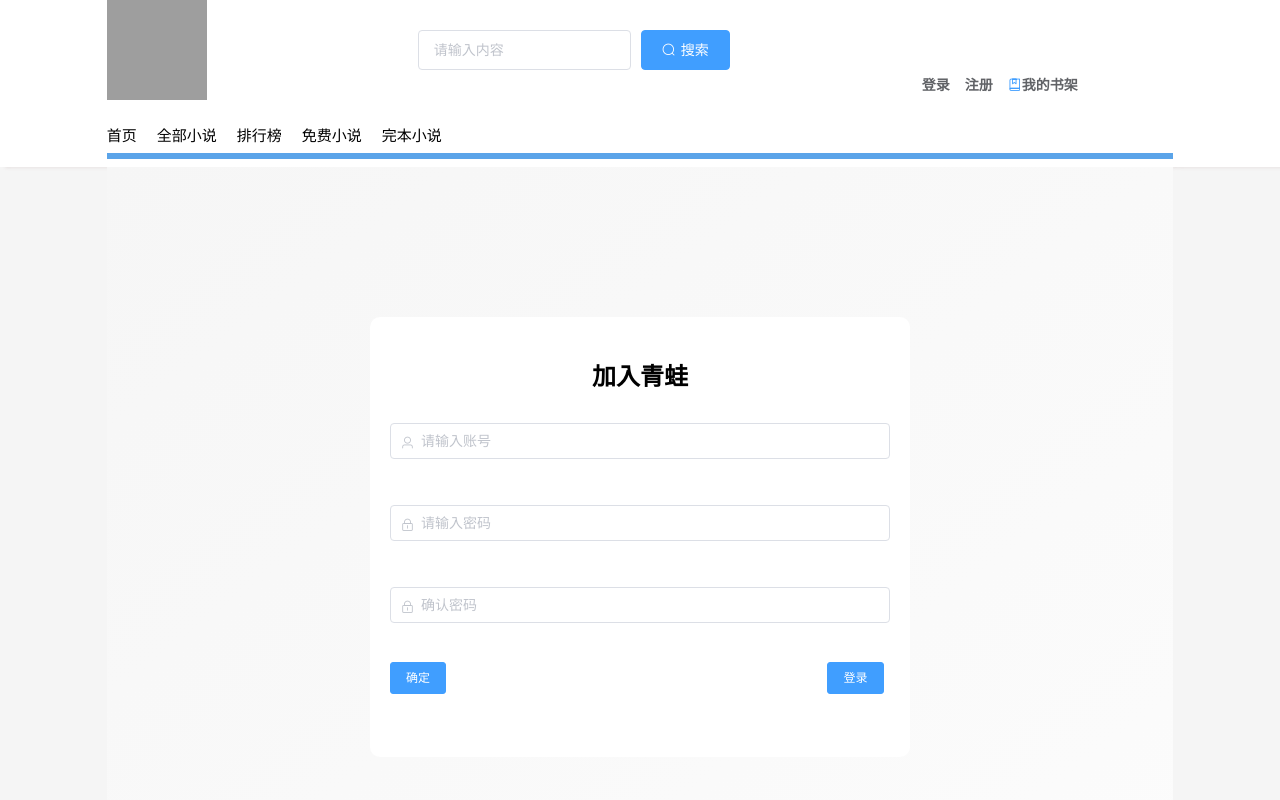
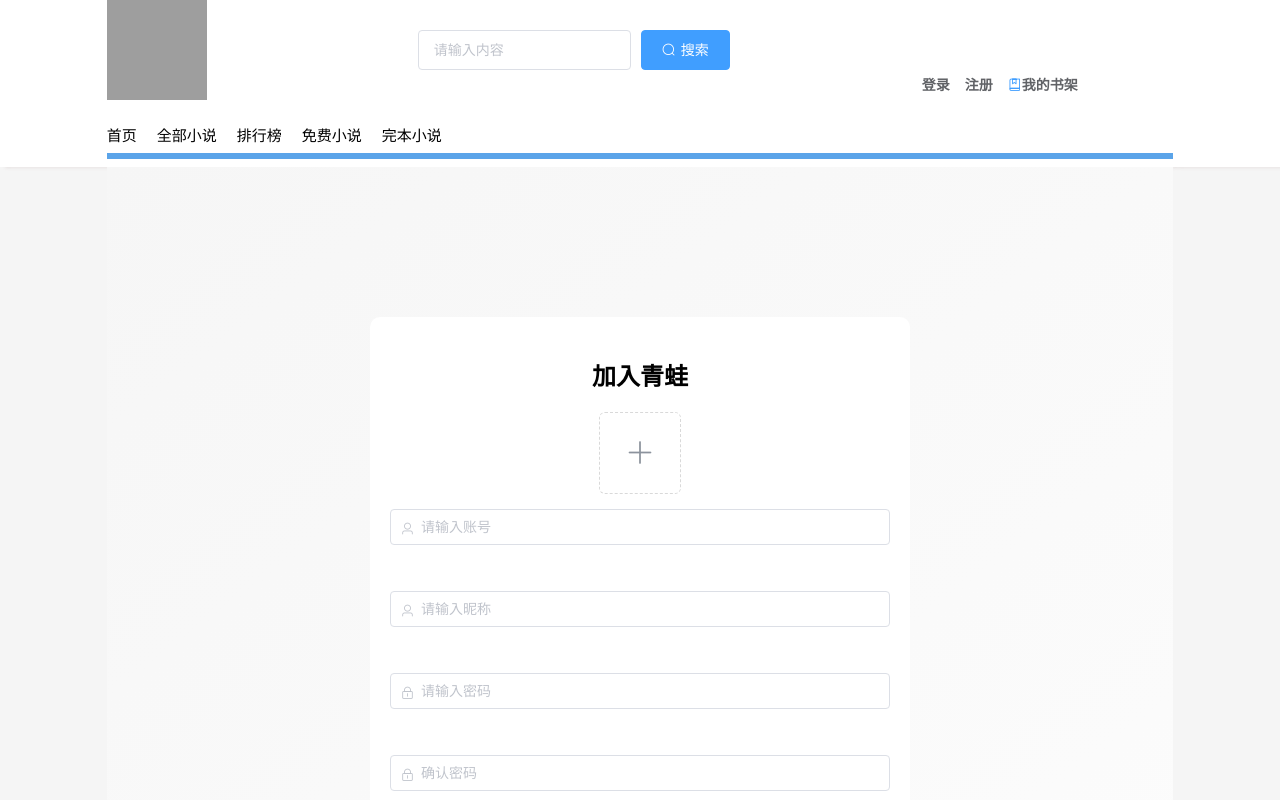
Before and after one commit to sunao-1106/frog-novel-vue, a Vue app: page /register in a window 1280 px wide. Shown: the top 800 px of the page. Built offline with nearby package versions, Linux system fonts and the light colour scheme; grey boxes are pictures that could not be loaded.

Commit message:
登录注册实现

```diff
--- a/src/components/IndexHeader.vue
+++ b/src/components/IndexHeader.vue
@@ -21,13 +21,19 @@
       </el-col>
       <!-- 登录、注册、我的书架 -->
       <el-col :span="5" :offset="18" class="header-link">
-        <router-link to="/login">
-          <el-link class="link-a" href="/login" target="_blank">
+        <!-- 在登录成功后 隐藏登录显示退出 -->
+        <router-link to="/login" >
+          <el-link v-show="show" class="link-a" href="/login" target="_blank">
             <b>登录</b>
           </el-link>
         </router-link>
+        <router-link to="/index" >
+          <el-link v-show="!show" class="link-a" href="/index" target="_blank" >
+            <b @click="outlogin">退出登录</b>
+          </el-link>
+        </router-link>
         <router-link to="/register">
-          <el-link class="link-a" href="/reagister" target="_blank">
+          <el-link v-show="show" class="link-a" href="/reagister" target="_blank">
             <b>注册</b>
           </el-link>
         </router-link>
@@ -55,11 +61,45 @@
 </template>
 
 <script>
+import {getToken,removeToken} from '../utils/cookeisutils'
 export default {
   data() {
     return {
-      input: ""
+      input: "",
+      show: true
     };
+  },
+  methods: {
+    outlogin(){
+        console.log("退出登录命令执行");
+        //发送退出命令 , 删除reids 缓存
+        // this.$http({
+        //  method: "get",
+        //  url: "user/outLogin",
+        // }).then((result)=>{
+        //清除 token
+        removeToken()
+        // console.log(result);
+           //显示登录
+        this.show=!this.show
+        //显示成功
+        this.$message({
+        message: "退出成功",
+        type: "success",
+          });
+        // })
+
+
+    },
+  },
+  //加载页面时判断是否登录
+  created(){
+     console.log("加载时创建");
+    //检查cookeis 如果cookies 里面存放着token 那么就判断已经登录
+     if(getToken()!=null){
+         //判断已经登录就隐藏掉登录按钮，显示退出按钮
+         this.show= false
+     }
   }
 };
 </script>
--- a/src/view/Login.vue
+++ b/src/view/Login.vue
@@ -105,11 +105,17 @@ export default {
           //如果成功那么就吧 token 存放在 cookeis 中
           setToken(result.data.token);
           //登录成功跳转主页
-          this.$router.push({ path: "/" });
+          this.$router.push({ path: "/index" });
+          //刷新页面 重新判断 导航栏
+          this.$router.go();
           this.$message({
             message: "登录成功",
             type: "success",
           });
+        }else{
+          //后端出现错误
+          this.$message.error(result.data.msg);
+          //console.log(result.data.msg);
         }
       });
     },
--- a/src/view/Reagister.vue
+++ b/src/view/Reagister.vue
@@ -5,7 +5,7 @@
         margin: 150px auto;
         background-color: #fff;
         width: 500px;
-        height: 400px;
+        height: 600px;
         padding: 20px;
         border-radius: 10px;
       "
@@ -13,7 +13,20 @@
       <div style="margin: 20px 0; text-align: center; font-size: 24px">
         <b>加入青蛙</b>
       </div>
-
+      <div style="text-align: center">
+        <!--  action = " 图片的上传地址 " -->
+      <el-upload
+        class="avatar-uploader"
+        action = "http://localhost:88/api/user/upload"
+        name="img"
+        :show-file-list="false"
+        :on-success="handleAvatarSuccess"
+        :before-upload="beforeAvatarUpload"
+      >
+        <img v-if="imageUrl" :src="imageUrl" class="avatar" />
+        <i v-else class="el-icon-plus avatar-uploader-icon"></i>
+      </el-upload>
+      </div>
       <el-form :rules="rules" :model="user" ref="userForm">
         <el-form-item prop="username">
           <el-input
@@ -22,6 +35,16 @@
             style="margin: 10px 0"
             prefix-icon="el-icon-user"
             v-model="user.username"
+          ></el-input>
+        </el-form-item>
+
+        <el-form-item prop="nickname">
+          <el-input
+            placeholder="请输入昵称"
+            size="medium"
+            style="margin: 10px 0"
+            prefix-icon="el-icon-user"
+            v-model="user.nickname"
           ></el-input>
         </el-form-item>
 
@@ -55,8 +78,8 @@
                 type="primary"
                 size="small"
                 autocomplete="off"
-                @click="login"
-                >确定</el-button
+                @click="$router.push('/login')"
+                >登录</el-button
               >
             </el-col>
             <el-col :span="3" :offset="18">
@@ -65,8 +88,8 @@
                 type="primary"
                 size="small"
                 autocomplete="off"
-                @click="$router.push('/login')"
-                >登录</el-button
+                @click="register"
+                >注册</el-button
               >
             </el-col>
           </el-row>
@@ -80,8 +103,24 @@ export default {
   name: "Login",
   data() {
     return {
-      user: {},
+      //图片上传成功后显示图片的地址
+      imageUrl: "",
+      //用户的信息
+      user: {
+        username:"",
+        nickname:"",
+        password:"",
+      },
       rules: {
+        nickname: [
+          { required: true, message: "请输入昵称", trigger: "blur" },
+          {
+            min: 5,
+            max: 10,
+            message: "长度在 5 到 10 个字符",
+            trigger: "blur",
+          },
+        ],
         username: [
           { required: true, message: "请输入用户名", trigger: "blur" },
           {
@@ -113,8 +152,68 @@ export default {
     };
   },
   methods: {
-    login() {
-      //注册函数
+    //注册函数
+    register() {
+      //获取用户名密码等信息，获取头像，获取密码
+    console.log("头像"+this.imageUrl+"用户信息"+this.user);
+      this.$http({
+        method: "post",
+        url: "user/Register",
+        data: {
+          avatar: this.imageUrl,
+          username: this.user.username,
+          password: this.user.password,
+          nickname: this.user.nickname
+        },
+      }).then((result)=>{
+          //注册成功
+          if(result.data.code==0){
+            this.$message({
+            message: result.data.msg,
+            type: "success",
+          });
+          this.$options.methods.rome.bind(this)()
+         //跳转登录
+          this.$router.push({ path: "/login" })
+          //注册失败
+          }else{
+            this.$message.error(result.data.msg);
+          }
+      })
+    },
+    //清空填写的数据
+    rome(){
+      this.imageUrl="",
+      //用户的信息
+      this.user.username="",
+      this.user.nickname="",
+      this.user.password=""
+    },
+
+
+    //上传接收后加载
+    handleAvatarSuccess(response,res, file) {
+      console.log(response);
+      this.imageUrl = response.msg
+
+  // this.imageUrl = URL.createObjectURL(response.msg);
+
+
+  // const binaryData = [];
+  // binaryData.push(response.msg);
+  // this.imageUrl = window.URL.createObjectURL(new Blob(binaryData,{type:'application/pdf;chartset=UTF-8'}));
+    },
+    beforeAvatarUpload(file) {
+      const isJPG = file.type === "image/jpeg";
+      const isLt2M = file.size / 1024 / 1024 < 2;
+
+      if (!isJPG) {
+        this.$message.error("上传头像图片只能是 JPG 格式!");
+      }
+      if (!isLt2M) {
+        this.$message.error("上传头像图片大小不能超过 2MB!");
+      }
+      return isJPG && isLt2M;
     },
   },
 };
@@ -126,4 +225,27 @@ export default {
   background-image: linear-gradient(to bottom right, #f6f6f6, #fcfcfc);
   overflow: hidden;
 }
+.avatar-uploader .el-upload {
+  border: 1px dashed #d9d9d9;
+  border-radius: 6px;
+  cursor: pointer;
+  position: relative;
+  overflow: hidden;
+}
+.avatar-uploader .el-upload:hover {
+  border-color: #409eff;
+}
+.avatar-uploader-icon {
+  font-size: 28px;
+  color: #8c939d;
+  width: 80px;
+  height: 80px;
+  line-height: 80px;
+  text-align: center;
+}
+.avatar {
+  width: 80px;
+  height: 80px;
+  display: block;
+}
 </style>
```
